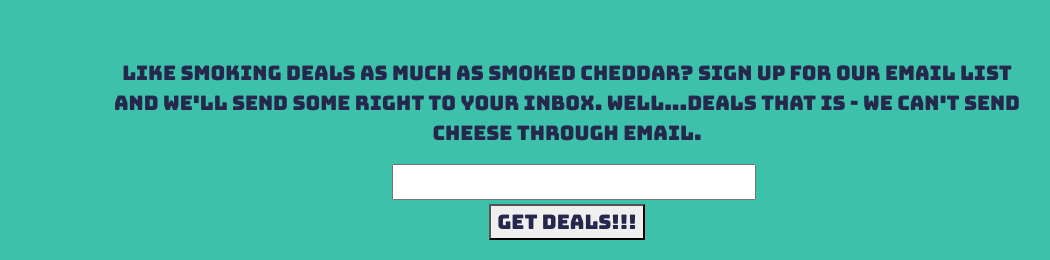
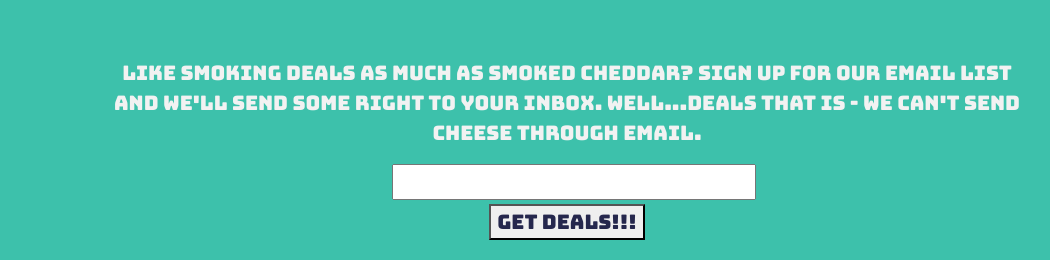
Before and after one commit to kevinderosajr/MattyGs, a plain HTML site: page index.html in a window 1280 px wide. Shown: the part 2887-3147 px from the top of the page, without its empty margins (73-1123 px from the left). Drawn offline with nearby package versions, Linux system fonts and the light colour scheme; a web font is replaced by a local one.

Commit message:
updated deals css

```diff
--- a/assets/style.css
+++ b/assets/style.css
@@ -152,6 +152,13 @@ body {
     font-family: 'Bungee', cursive;
     font-weight: lighter;
 }
+#deals{
+  color: #f2f2f2;
+    font-size: 20px;
+    text-align: center;
+    font-family: 'Bungee', cursive;
+    font-weight: lighter;
+}
 
 #menu{
   color: #25274D;
--- a/index.html
+++ b/index.html
@@ -175,7 +175,7 @@
                 <div class="row">
                     <div class="col-md-1"></div>
                     <div class="col-md-10">
-                        <p>Like smoking deals as much as smoked cheddar? Sign up for our email list and we'll send some
+                        <p id="deals">Like smoking deals as much as smoked cheddar? Sign up for our email list and we'll send some
                             right to your inbox. Well...deals that is - we can't send cheese through email. </p>
                     </div>
                     <div class="col-md-1"></div>
```
